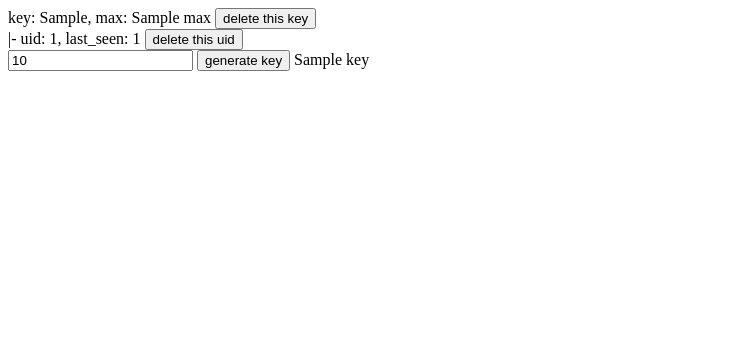
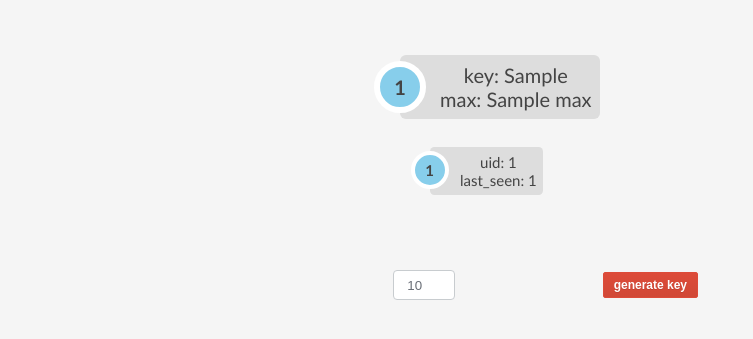
Before and after one commit to alexhe101/LicenseServer, a Flask app: template src/templates/index.html in a window 1280 px wide. Shown: the top 339 px of the page, without its empty margins (0-753 px from the left). Run offline with Flask 2, Linux system fonts and the light colour scheme; the template is opened without the code that fills it: most values are stand-ins (such as "Sample title", 1, 10 or a date in 2020).

Commit message:
Add files via upload

```diff
--- a/src/templates/index.html
+++ b/src/templates/index.html
@@ -1,21 +1,297 @@
 <!doctype html>
+<html>
+
+<head>
+	<title>License</title>
+	<style>
+		body {
+			background-color: #f5f5f5;
+			margin: 40px auto;
+			width: 500px;
+		}
+
+		button {
+			color: #444444;
+			background: #F3F3F3;
+			border: 1px #DADADA solid;
+			padding: 5px 10px;
+			border-radius: 2px;
+			font-weight: bold;
+			font-size: 9pt;
+			outline: none;
+		}
+
+		button:hover {
+			border: 1px #C6C6C6 solid;
+			box-shadow: 1px 1px 1px #EAEAEA;
+			color: #333333;
+			background: #F7F7F7;
+		}
+
+		button:active {
+			box-shadow: inset 1px 1px 1px #DFDFDF;
+		}
+
+		/* Red Google Button as seen on drive.google.com */
+		button.red {
+			background: -webkit-linear-gradient(top, #DD4B39, #D14836);
+			background: -moz-linear-gradient(top, #DD4B39, #D14836);
+			background: -ms-linear-gradient(top, #DD4B39, #D14836);
+			border: 1px solid #DD4B39;
+			color: white;
+			text-shadow: 0 1px 0 #C04131;
+		}
+
+		button.red:hover {
+			background: -webkit-linear-gradient(top, #DD4B39, #C53727);
+			background: -moz-linear-gradient(top, #DD4B39, #C53727);
+			background: -ms-linear-gradient(top, #DD4B39, #C53727);
+			border: 1px solid #AF301F;
+		}
+
+		button.red:active {
+			box-shadow: inset 0 1px 1px rgba(0, 0, 0, 0.2);
+			background: -webkit-linear-gradient(top, #D74736, #AD2719);
+			background: -moz-linear-gradient(top, #D74736, #AD2719);
+			background: -ms-linear-gradient(top, #D74736, #AD2719);
+		}
+
+		ol {
+			counter-reset: li;
+			list-style: none;
+			*list-style: decimal;
+			font: 15px 'trebuchet MS', 'lucida sans';
+			padding: 0;
+			margin-bottom: 4em;
+			text-shadow: 0 1px 0 rgba(255, 255, 255, .5);
+		}
+
+		ol ol {
+			margin: 0 0 0 2em;
+		}
+
+		/* -------------------------------------- */
+
+		.rounded-list a {
+			position: relative;
+			display: block;
+			padding: .4em .4em .4em 2em;
+			*padding: .4em;
+			margin: .5em 0;
+			background: #ddd;
+			color: #444;
+			text-decoration: none;
+			-moz-border-radius: .3em;
+			-webkit-border-radius: .3em;
+			border-radius: .3em;
+			-webkit-transition: all .3s ease-out;
+			-moz-transition: all .3s ease-out;
+			-ms-transition: all .3s ease-out;
+			-o-transition: all .3s ease-out;
+			transition: all .3s ease-out;
+		}
+
+		.rounded-list a:hover {
+			background: #eee;
+		}
+
+
+		.rounded-list a:before {
+			content: counter(li);
+			counter-increment: li;
+			position: absolute;
+			left: -1.3em;
+			top: 50%;
+			margin-top: -1.3em;
+			background: #87ceeb;
+			height: 2em;
+			width: 2em;
+			line-height: 2em;
+			border: .3em solid #fff;
+			text-align: center;
+			font-weight: bold;
+			-moz-border-radius: 2em;
+			-webkit-border-radius: 2em;
+			border-radius: 2em;
+			-webkit-transition: all .3s ease-out;
+			-moz-transition: all .3s ease-out;
+			-ms-transition: all .3s ease-out;
+			-o-transition: all .3s ease-out;
+			transition: all .3s ease-out;
+		}
+
+		/* -------------------------------------- */
+
+		.rectangle-list a {
+			position: relative;
+			display: block;
+			padding: .4em .4em .4em .8em;
+			*padding: .4em;
+			margin: .5em 0 .5em 2.5em;
+			background: #ddd;
+			color: #444;
+			text-decoration: none;
+			-webkit-transition: all .3s ease-out;
+			-moz-transition: all .3s ease-out;
+			-ms-transition: all .3s ease-out;
+			-o-transition: all .3s ease-out;
+			transition: all .3s ease-out;
+		}
+
+		.rectangle-list a:hover {
+			background: #eee;
+		}
+
+		.rectangle-list a:before {
+			content: counter(li);
+			counter-increment: li;
+			position: absolute;
+			left: -2.5em;
+			top: 50%;
+			margin-top: -1em;
+			background: #fa8072;
+			height: 2em;
+			width: 2em;
+			line-height: 2em;
+			text-align: center;
+			font-weight: bold;
+		}
+
+		.rectangle-list a:after {
+			position: absolute;
+			content: '';
+			border: .5em solid transparent;
+			left: -1em;
+			top: 50%;
+			margin-top: -.5em;
+			-webkit-transition: all .3s ease-out;
+			-moz-transition: all .3s ease-out;
+			-ms-transition: all .3s ease-out;
+			-o-transition: all .3s ease-out;
+			transition: all .3s ease-out;
+		}
+
+		.rectangle-list a:hover:after {
+			left: -.5em;
+			border-left-color: #fa8072;
+		}
+
+		/* -------------------------------------- */
+
+		.circle-list li {
+			padding: 2.5em;
+			border-bottom: 1px dashed #ccc;
+		}
+
+		.circle-list h2 {
+			position: relative;
+			margin: 0;
+		}
+
+		.circle-list p {
+			margin: 0;
+		}
+
+		.circle-list h2:before {
+			content: counter(li);
+			counter-increment: li;
+			position: absolute;
+			z-index: -1;
+			left: -1.3em;
+			top: -.8em;
+			background: #f5f5f5;
+			height: 1.5em;
+			width: 1.5em;
+			border: .1em solid rgba(0, 0, 0, .05);
+			text-align: center;
+			font: italic bold 1em/1.5em Georgia, Serif;
+			color: #ccc;
+			-moz-border-radius: 1.5em;
+			-webkit-border-radius: 1.5em;
+			border-radius: 1.5em;
+			-webkit-transition: all .2s ease-out;
+			-moz-transition: all .2s ease-out;
+			-ms-transition: all .2s ease-out;
+			-o-transition: all .2s ease-out;
+			transition: all .2s ease-out;
+		}
+
+		.circle-list li:hover h2:before {
+			background-color: #ffd797;
+			border-color: rgba(0, 0, 0, .08);
+			border-width: .2em;
+			color: #444;
+			-webkit-transform: scale(1.5);
+			-moz-transform: scale(1.5);
+			-ms-transform: scale(1.5);
+			-o-transform: scale(1.5);
+			transform: scale(1.5);
+		}
+
+		.input_control {
+			width: 400px;
+			height: 30px;
+		}
+
+		input[type="text"],
+		#btn1,
+		#btn2 {
+			box-sizing: border-box;
+			border-radius: 4px;
+			border: 1px solid #c8cccf;
+			color: #6a6f77;
+			-web-kit-appearance: none;
+			-moz-appearance: none;
+			display: block;
+			outline: 0;
+			padding: 0 1em;
+			text-decoration: none;
+			width: 30%;
+		}
+
+		input[type="text"]:focus {
+			border: 1px solid #ff7496;
+		}
+	</style>
+</head>
+
+<body>
 	<title>Dashboard</title>
+	<ol class="rounded-list">
+
 		{% for k,v in db.items() %}
 		<div>
 			<form action="/" method="post">
-        key: {{ k }}, max: {{ v['max'] }} <input type="submit" name="{{ k }}" value="delete this key" />
+
+				<button type="submit" name="{{ k }}" value="delete this key"
+					style="background-color: transparent; border: 0;font: 20px 'trebuchet MS', 'lucida sans';">
+					<li><a>key: {{ k }}<br /> max: {{ v['max'] }}</a></li>
+				</button>
 			</form>
+			<ol>
 				{% for u,l in v['uid'].items() %}
 				<form action="/" method="post">
-        |- uid: {{ u }}, last_seen: {{ l }} <input type="submit" name="{{ k }}/{{ u }}" value="delete this uid" />
+					<button type="submit" name="{{ k }}/{{ u }}" value="delete this uid"
+						style="background-color: transparent; border: 0;font: 15px 'trebuchet MS', 'lucida sans';">
+						<li><a>uid: {{ u }}<br /> last_seen: {{ l }}</a> </li>
+					</button>
 				</form>
 				{% endfor %}
+			</ol>
 		</div>
 		{% endfor %}
+	</ol>
 	<div>
 		<form action="/" method="post">
-        <input type="text" name="max" value="10" />
-        <input type="submit" name="gen" value="generate key" />
-        {{ key }}
+			<table>
+				<tr>
+					<td>
+						<input type="text" name="max" value="10" class="input_control" /></td>
+					<td>
+						<button type="submit" name="gen" value="generate key" class="red" />generate key</button></td>
+				</tr>
+			</table>
 		</form>
 	</div>
+	</ol>
+</body>
```
Lines whose indentation alone changed are shown as unchanged.
